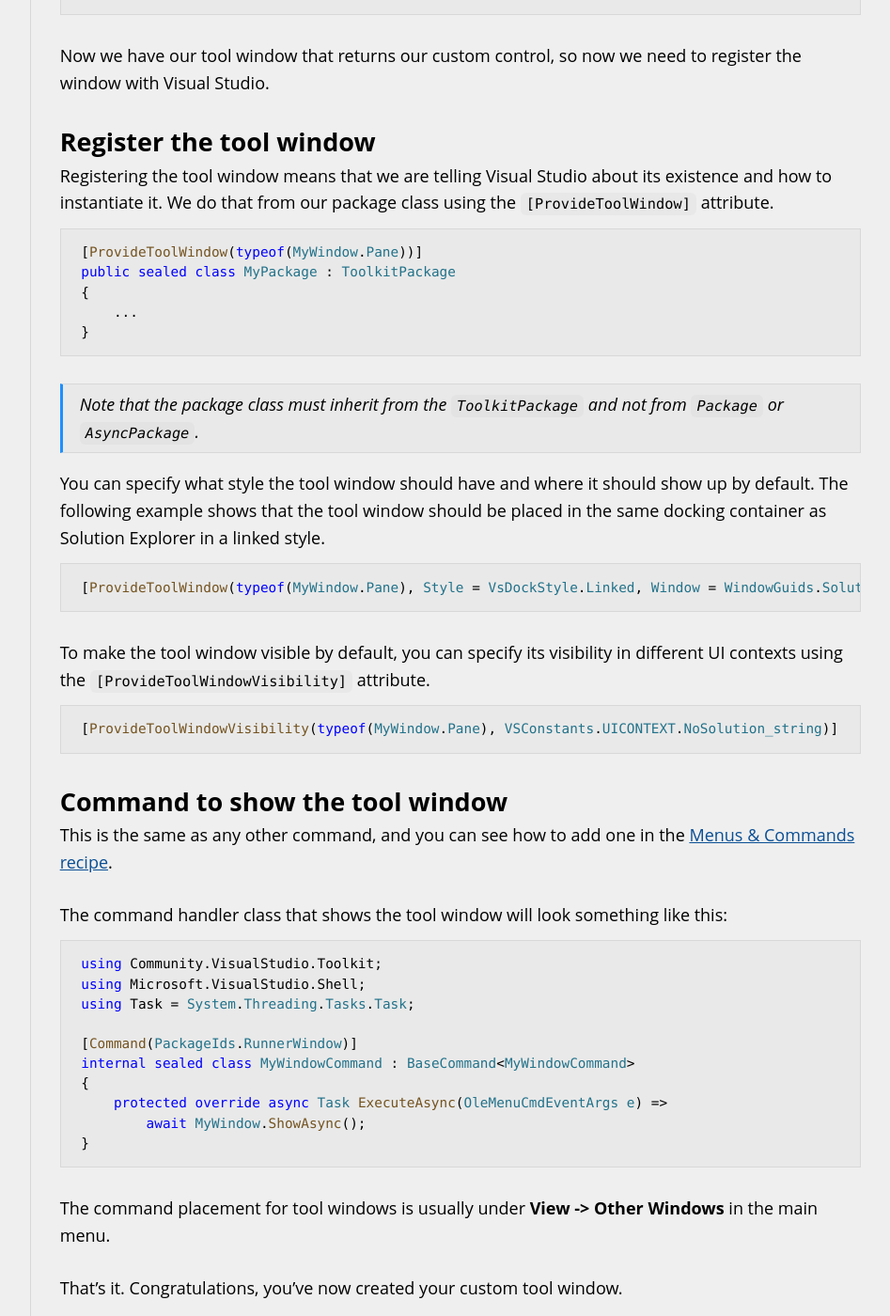
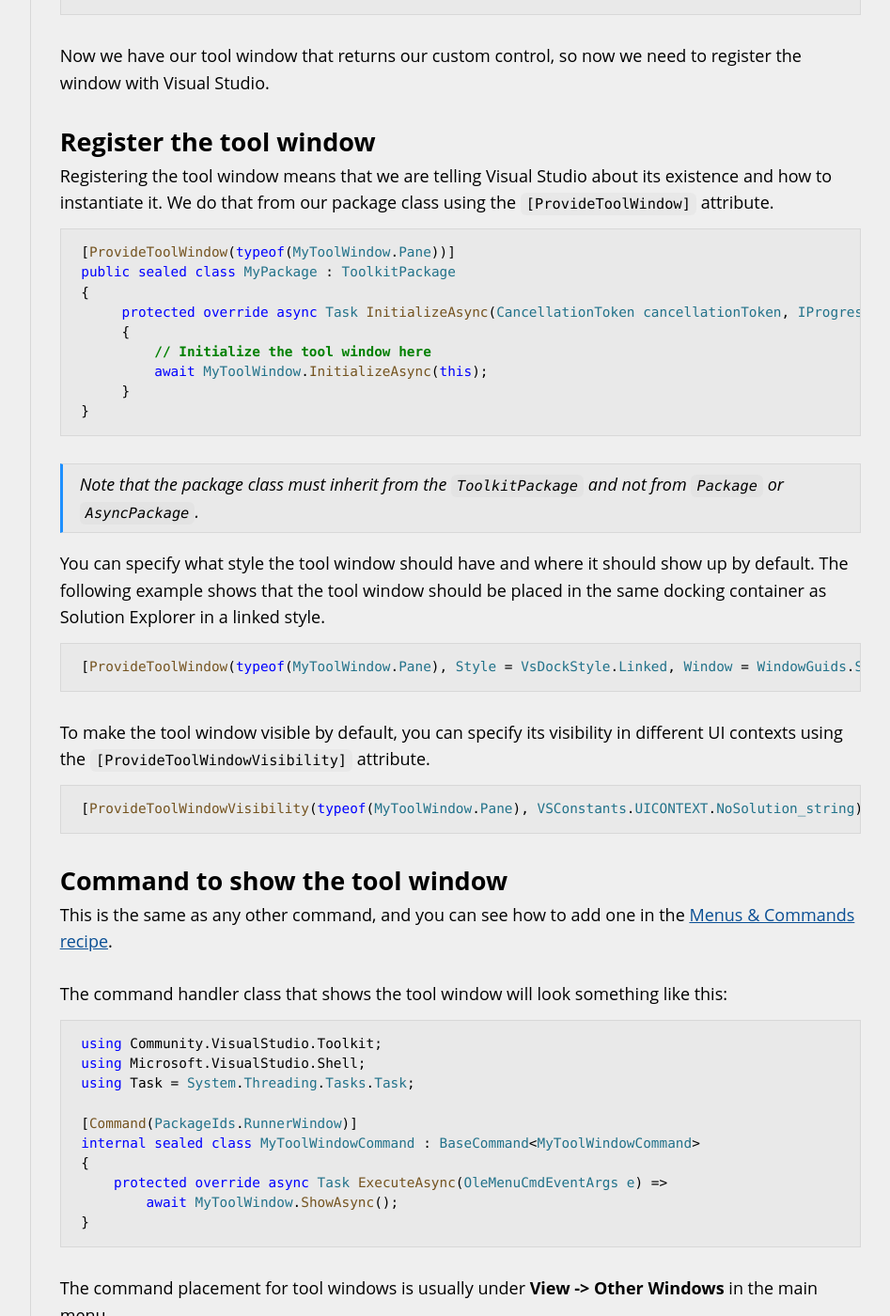
Before and after one commit to VsixCommunity/docs, a Jekyll site: the page built from docs/recipes/custom-tool-windows.md, in a window 1280 px wide and 1400 px high, scrolled down 2110 px. Shown: the whole window at 94% size, without its empty margins (264-1211 px from the left). Built offline with Jekyll 4.4.1, drawn with Linux system fonts in a browser that asks for light colours; some of the changed text lies outside the part shown.

Commit message:
Added link to sample project

````diff
--- a/docs/recipes/custom-tool-windows.md
+++ b/docs/recipes/custom-tool-windows.md
@@ -28,9 +28,9 @@ using EnvDTE80;
 using Microsoft.VisualStudio.Imaging;
 using Microsoft.VisualStudio.Shell;
 
-public class MyWindow : BaseToolWindow<MyWindow>
+public class MyToolWindow : BaseToolWindow<MyToolWindow>
 {
-    public override string GetTitle(int toolWindowId) => "My Window";
+    public override string GetTitle(int toolWindowId) => "My Tool Window";
 
     public override Type PaneType => typeof(Pane);
 
@@ -70,7 +70,7 @@ It can be any XAML with its code-behind class, so here's a simple example of a `
              mc:Ignorable="d"
              toolkit:Themes.UseVsTheme="True"
              d:DesignHeight="300" d:DesignWidth="300"
-             Name="MyWindow">
+             Name="MyToolWindow">
     <Grid>
         <StackPanel Orientation="Vertical">
             <Label Margin="10" HorizontalAlignment="Center">My Window</Label>
@@ -86,10 +86,14 @@ Now we have our tool window that returns our custom control, so now we need to r
 Registering the tool window means that we are telling Visual Studio about its existence and how to instantiate it. We do that from our package class using the `[ProvideToolWindow]` attribute.
 
 ```csharp
-[ProvideToolWindow(typeof(MyWindow.Pane))]
+[ProvideToolWindow(typeof(MyToolWindow.Pane))]
 public sealed class MyPackage : ToolkitPackage
 {
-    ...
+     protected override async Task InitializeAsync(CancellationToken cancellationToken, IProgress<ServiceProgressData> progress)
+     {
+         // Initialize the tool window here
+         await MyToolWindow.InitializeAsync(this);
+     }
 }
 ```
 
@@ -98,13 +102,13 @@ public sealed class MyPackage : ToolkitPackage
 You can specify what style the tool window should have and where it should show up by default. The following example shows that the tool window should be placed in the same docking container as Solution Explorer in a linked style.
 
 ```csharp
-[ProvideToolWindow(typeof(MyWindow.Pane), Style = VsDockStyle.Linked, Window = WindowGuids.SolutionExplorer)]
+[ProvideToolWindow(typeof(MyToolWindow.Pane), Style = VsDockStyle.Linked, Window = WindowGuids.SolutionExplorer)]
 ```
 
 To make the tool window visible by default, you can specify its visibility in different UI contexts using the `[ProvideToolWindowVisibility]` attribute.
 
 ```csharp
-[ProvideToolWindowVisibility(typeof(MyWindow.Pane), VSConstants.UICONTEXT.NoSolution_string)]
+[ProvideToolWindowVisibility(typeof(MyToolWindow.Pane), VSConstants.UICONTEXT.NoSolution_string)]
 ```
 
 ## [Command to show the tool window](#create-command)
@@ -118,13 +122,16 @@ using Microsoft.VisualStudio.Shell;
 using Task = System.Threading.Tasks.Task;
 
 [Command(PackageIds.RunnerWindow)]
-internal sealed class MyWindowCommand : BaseCommand<MyWindowCommand>
+internal sealed class MyToolWindowCommand : BaseCommand<MyToolWindowCommand>
 {
     protected override async Task ExecuteAsync(OleMenuCmdEventArgs e) =>
-        await MyWindow.ShowAsync();
+        await MyToolWindow.ShowAsync();
 }
 ```
 
 The command placement for tool windows is usually under **View -> Other Windows** in the main menu.
 
 That's it. Congratulations, you've now created your custom tool window.
+
+## [Get the source code](#source-code)
+You can find the source code for this recipe in the [samples repository](https://github.com/VsixCommunity/Samples/tree/master/ToolWindow).
````
